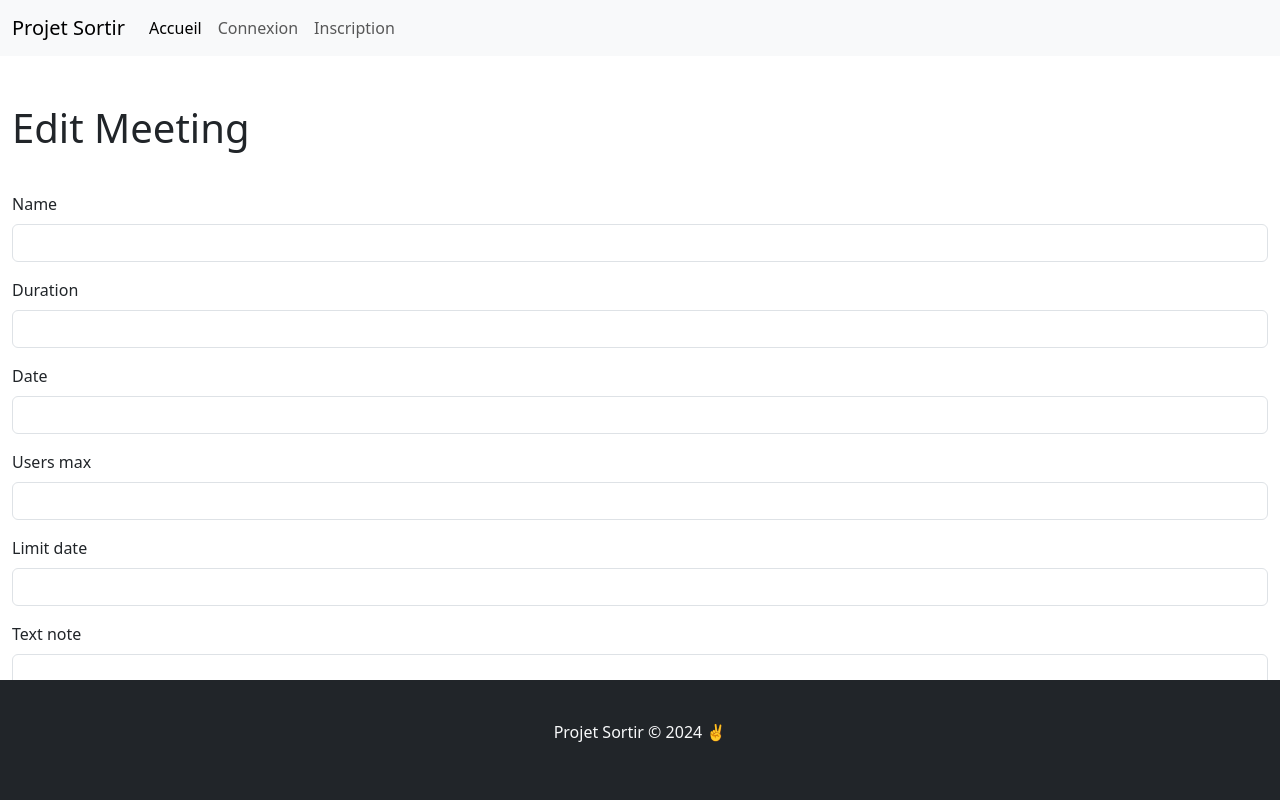
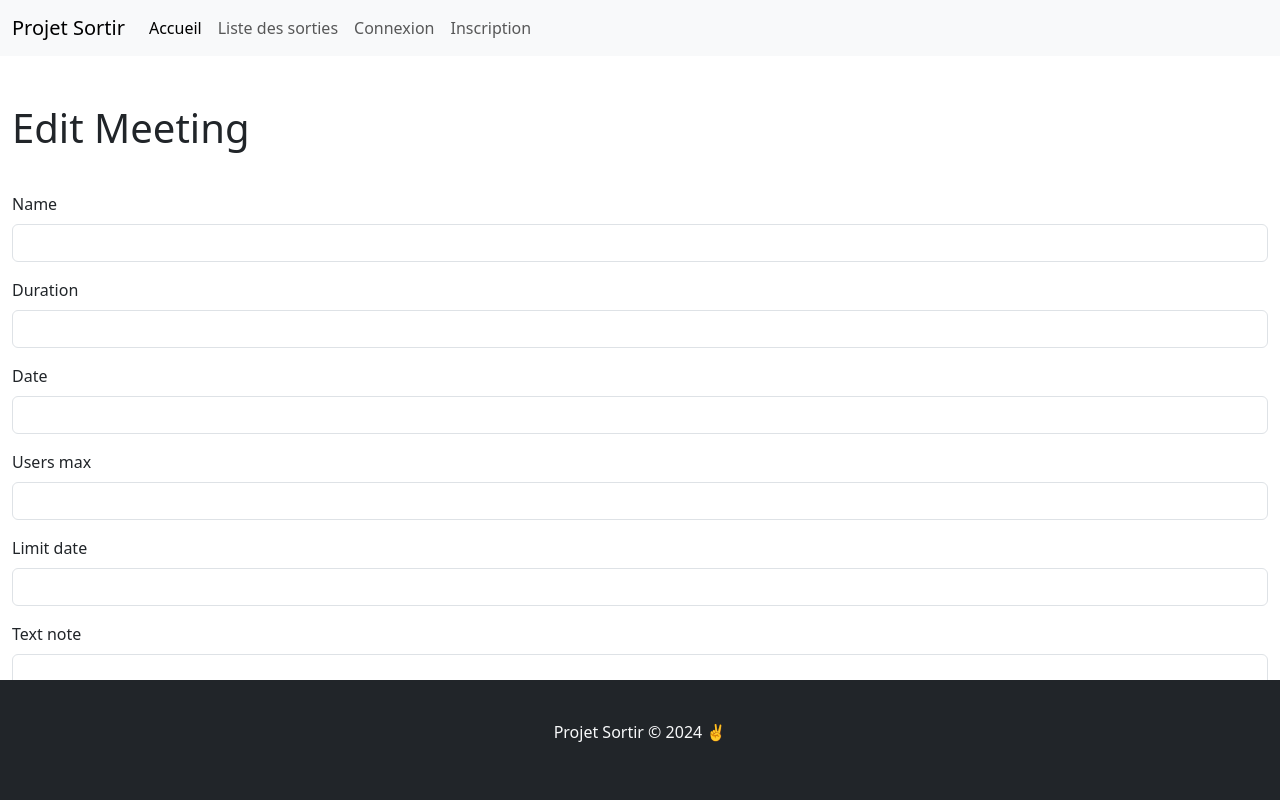
Before and after one commit to axelm-dev/projet_sortir, a Symfony app: template templates/meeting/edit.html.twig in a window 1280 px wide. Shown: the top 800 px of the page. Run offline with Twig, Linux system fonts and the light colour scheme; the template is opened without the code that fills it, so the values that code supplies are empty; form fields are guessed from the names that the template uses; some libraries are stand-ins or nearby versions.

Commit message:
Add link meeting index on nav

```diff
--- a/templates/fragments/nav.html.twig
+++ b/templates/fragments/nav.html.twig
@@ -7,6 +7,7 @@
         <div class="collapse navbar-collapse" id="navbarNavAltMarkup">
             <div class="navbar-nav">
                 <a class="nav-link active" aria-current="page" href="{{ path("app_home") }}">Accueil</a>
+                <a href="{{ path("app_meeting_index") }}" class="nav-link">Liste des sorties</a>
                 {% if app.user %}
                     <a class="nav-link" href="{{ url("app_logout") }}">Déconnexion</a>
                 {% else %}
```
